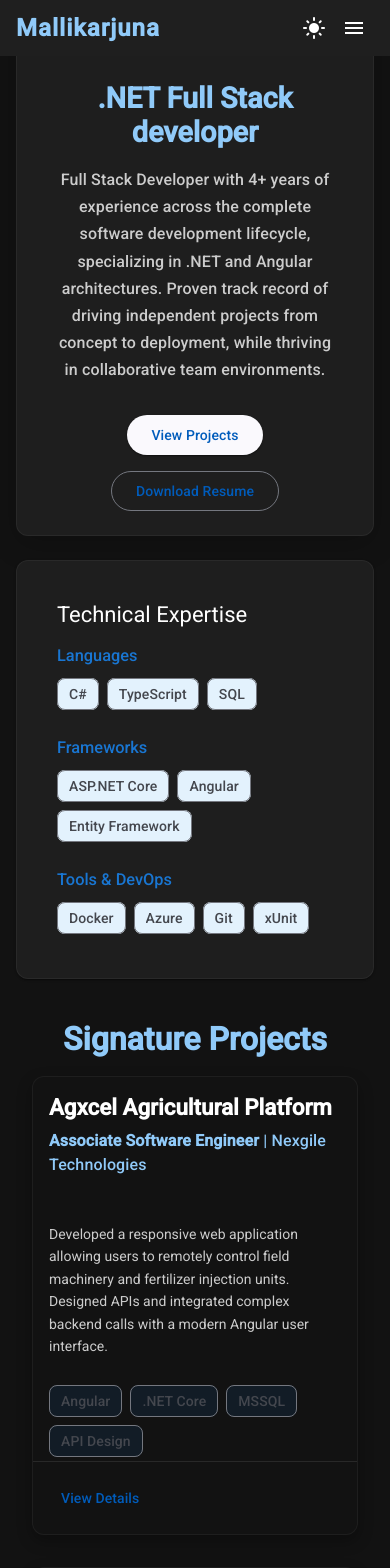
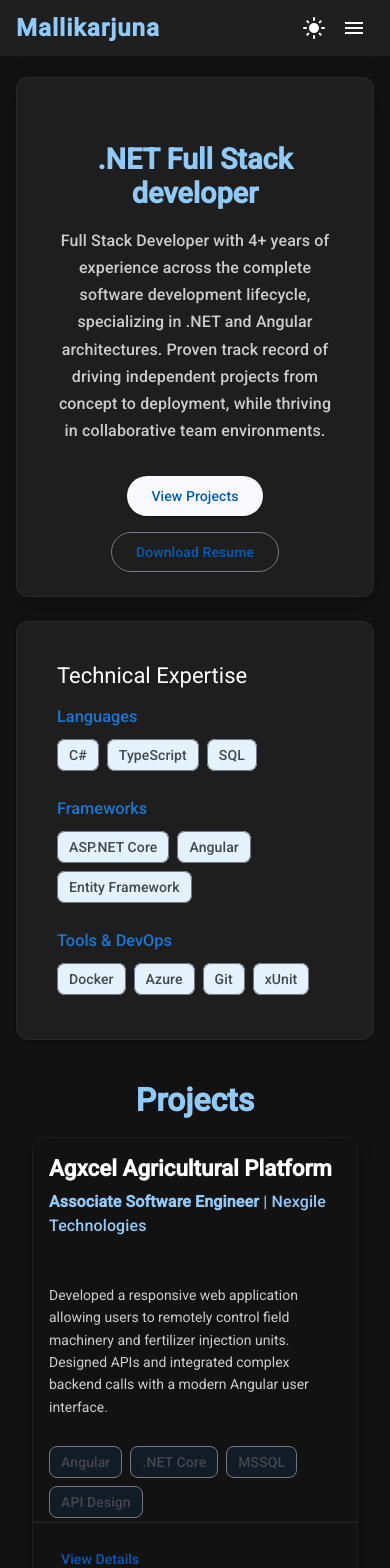
Before and after one commit to i-am-mallikarjuna/my-portfolio, an Angular app: page / in a window 390 px wide. Shown: the top 1568 px of the page. Built offline with nearby package versions, Linux system fonts and the light colour scheme.

Commit message:
Fixed Margin

```diff
--- a/src/app/features/hero/hero.scss
+++ b/src/app/features/hero/hero.scss
@@ -6,6 +6,7 @@
     // max-width: 950px;
     /* This stops the card from stretching too wide on large monitors */
     margin: 0 auto;
+    margin-top: 4%;
     /* Centers the perfectly-sized card in your main container */
     box-shadow: 0 8px 30px rgba(0, 0, 0, 0.2);
     /* Slightly deeper shadow for a premium feel */
@@ -16,6 +17,7 @@
     @media (max-width: 768px) {
         padding: 1.5rem;
         border-radius: 12px;
+        margin-top: 17%;
     }
 
     h1 {
--- a/src/app/features/projects/projects.html
+++ b/src/app/features/projects/projects.html
@@ -1,5 +1,5 @@
 <div class="projects-container">
-    <h2 class="section-title">Signature Projects</h2>
+    <h2 class="section-title">Projects</h2>
 
     <div class="projects-grid">
         <mat-card class="project-card" *ngFor="let project of projects">
```
